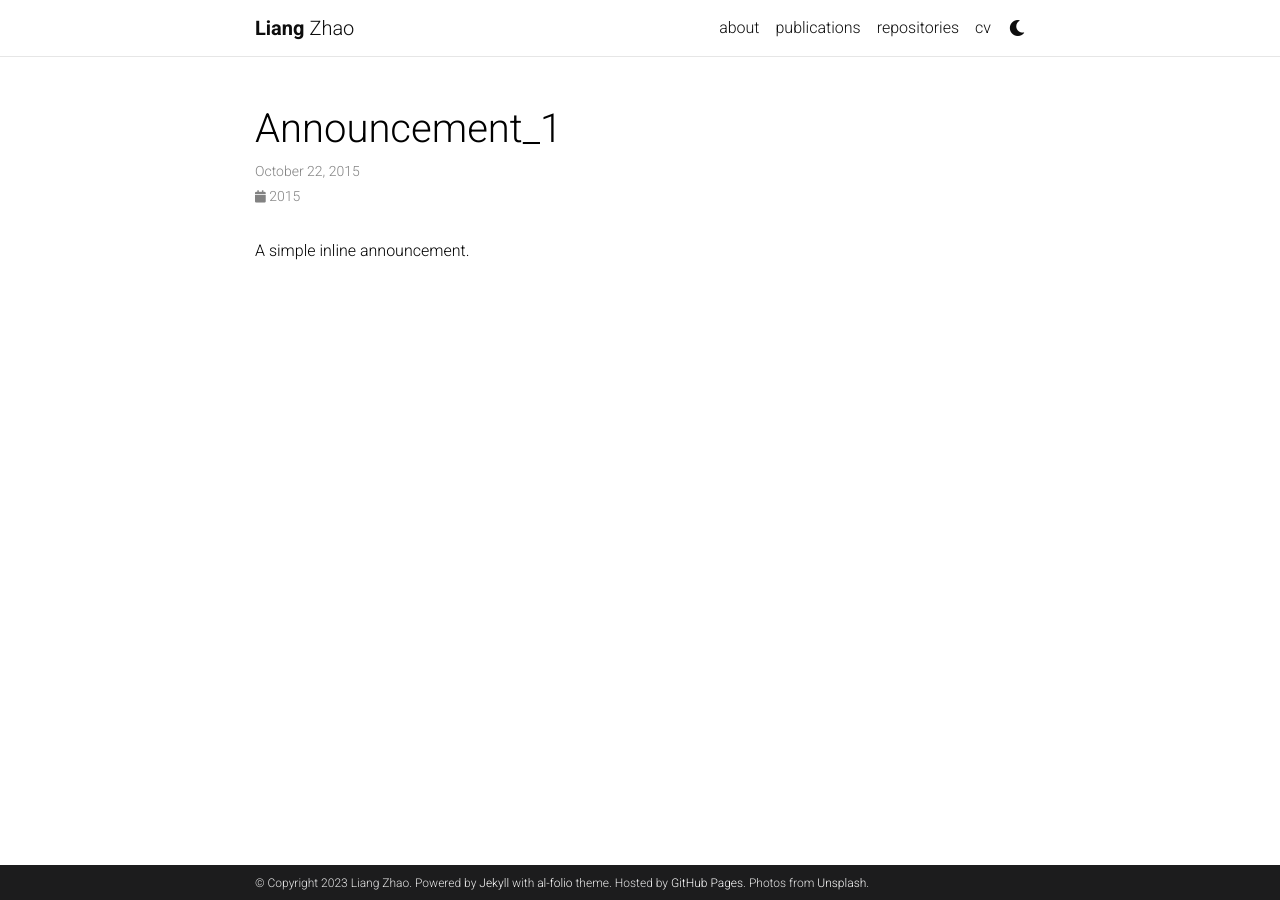
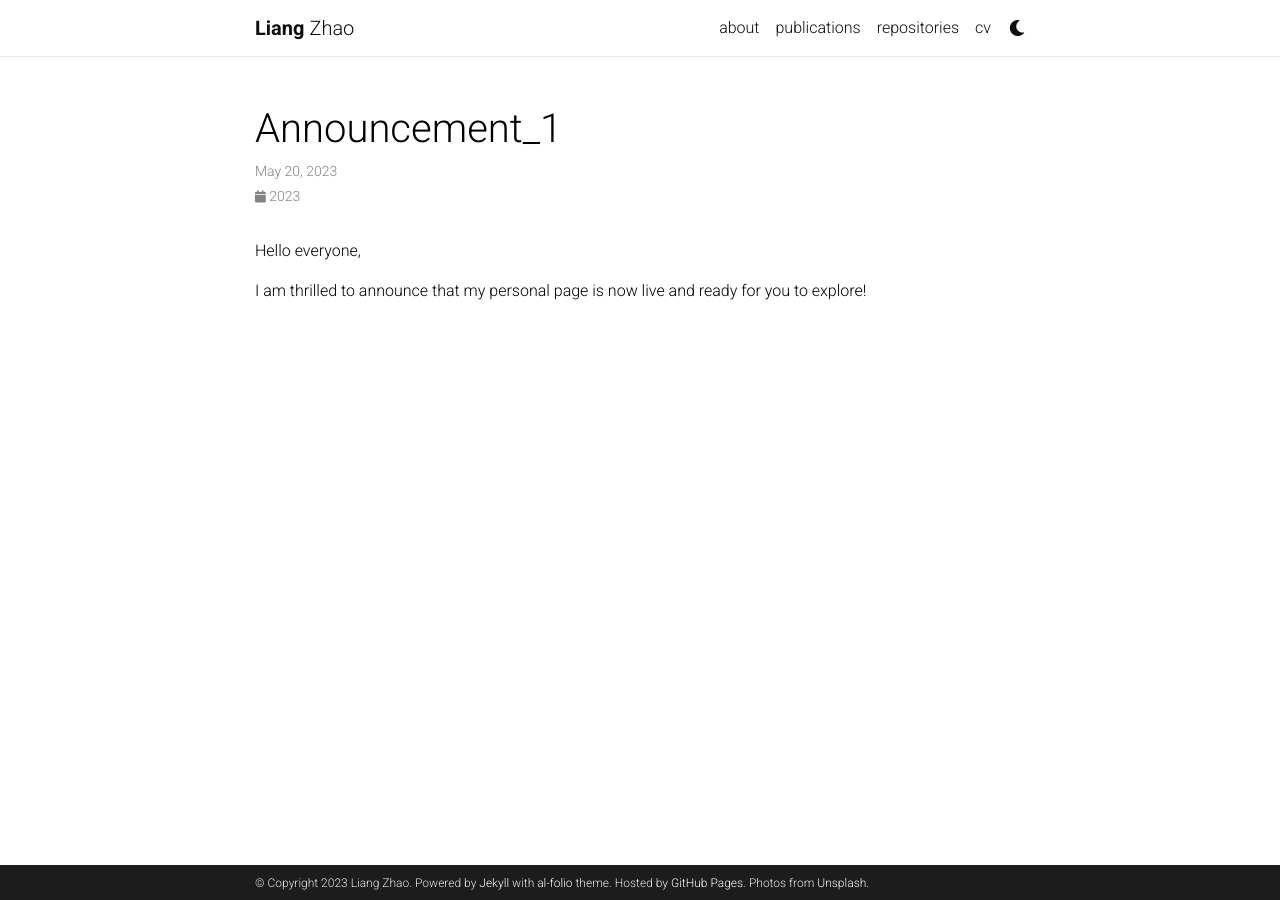
Before and after one commit to goodluckz/goodluckz.github.io, a Jekyll site: the page built from _news/announcement_1.md, in a window 1280 px wide. Built offline with Jekyll 4.4.1, drawn with Linux system fonts in a browser that asks for light colours; full-size pictures stand in for the smaller copies a plugin makes; comment, search, counter and statistics services are not loaded; a style sheet for code colours, icons or effects is not loaded.

Commit message:
add announcement

```diff
--- a/_news/announcement_1.md
+++ b/_news/announcement_1.md
@@ -1,8 +1,10 @@
 ---
 layout: post
-date: 2015-10-22 15:59:00-0400
+date: 2023-05-20 10:52:00-0400
 inline: true
 related_posts: false
 ---
 
-A simple inline announcement.
+Hello everyone,
+
+I am thrilled to announce that my personal page is now live and ready for you to explore!
```
Also changed, not shown: _news/announcement_2.md (deleted, +0 -32 lines), _news/announcement_3.md (deleted, +0 -8 lines).
